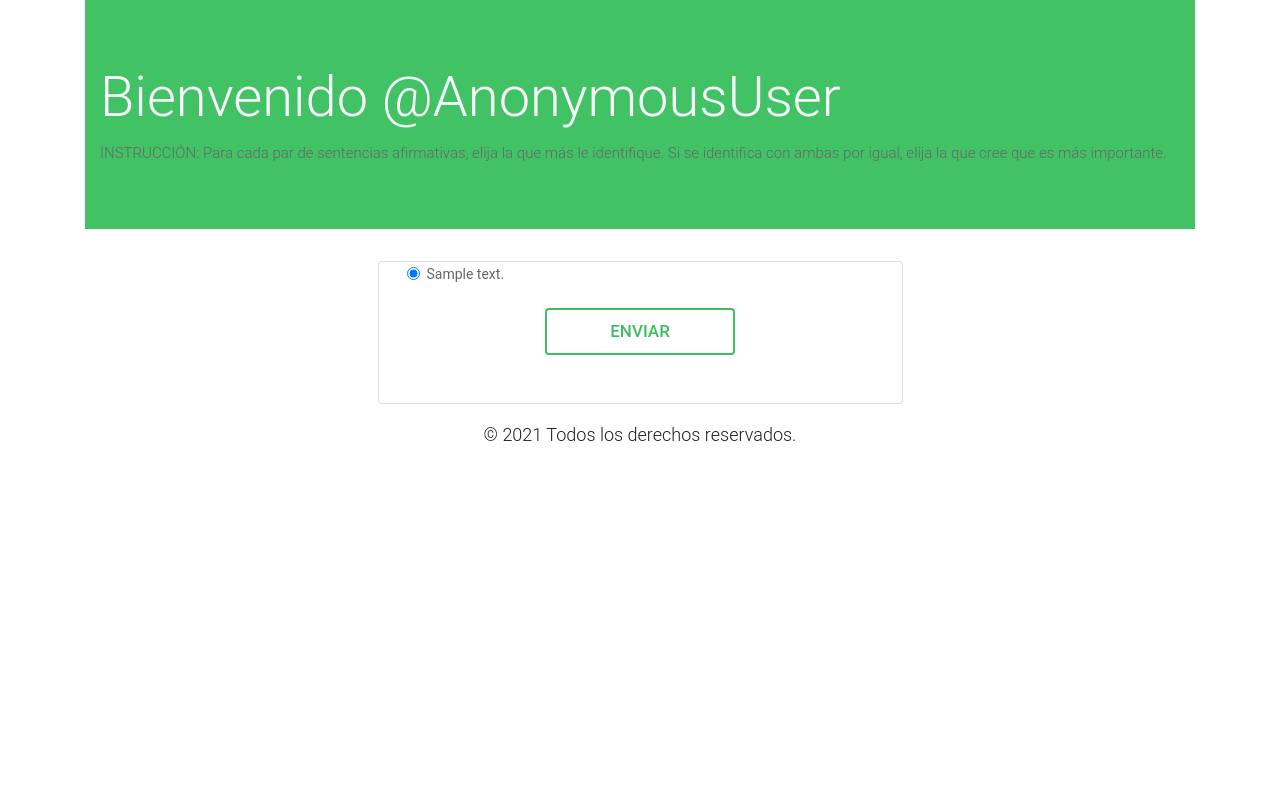
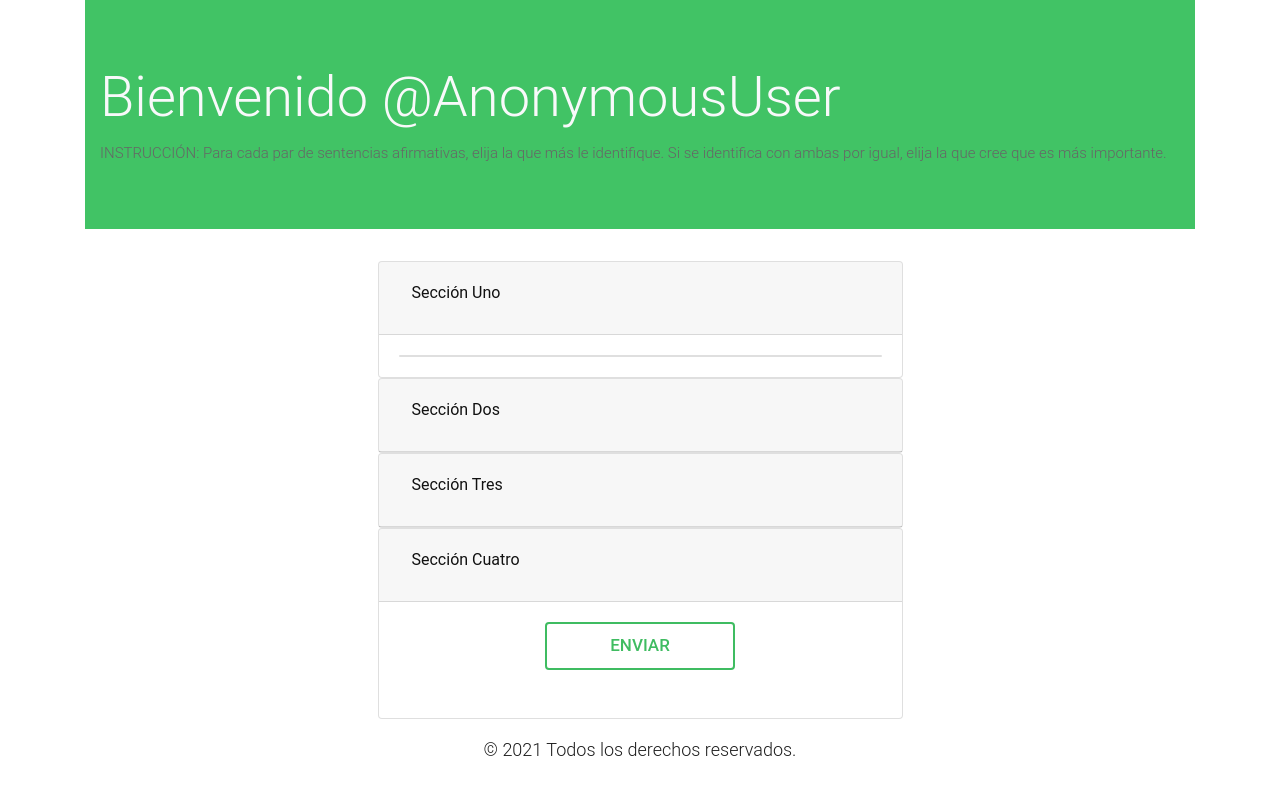
Before and after one commit to andatogua/dtc, a Django app: template questions/templates/questions/list.html in a window 1280 px wide. Run offline with Django 3.2, Linux system fonts and the light colour scheme; the template is opened without the code that fills it: most values are stand-ins (such as "Sample title", 1, 10 or a date in 2020); some libraries are stand-ins or nearby versions.

Commit message:
questions post

```diff
--- a/core/templates/core/index.html
+++ b/core/templates/core/index.html
@@ -129,7 +129,7 @@
                   </p>
                 </div>
               </div>
-              <a class="read_more bg mx-auto" style="max-width: 20vw;" href="#"><i class="fa fa-twitter" aria-hidden="true"></i> Inicia con Twitter</a>
+              <a class="read_more bg mx-auto" style="max-width: 300px;" href="#"><i class="fa fa-twitter" aria-hidden="true"></i> Inicia con Twitter</a>
             </div>
           </div>
         </div>
--- a/questions/admin.py
+++ b/questions/admin.py
@@ -1,8 +1,12 @@
 from django.contrib import admin
-from .models import QuestionModel
+from .models import QuestionModel, ResponseModel
 
 # Register your models here.
 class QuestionAdmin(admin.ModelAdmin):
     list_display=["question","answer","value"]
 
+class ResponseAdmin(admin.ModelAdmin):
+    list_display=["question","username","value"]
+
 admin.site.register(QuestionModel,QuestionAdmin)
+admin.site.register(ResponseModel,ResponseAdmin)
--- a/questions/models.py
+++ b/questions/models.py
@@ -17,7 +17,12 @@
     class Meta():
         pass
 
+    def __str__(self) -> str:
+        return str(self.question)
+
+
 class ResponseModel(models.Model):
+    question = models.ForeignKey(QuestionModel, on_delete=models.CASCADE, null=True)
     username = models.ForeignKey(User, on_delete=models.CASCADE)
     value = models.IntegerField()
 
--- a/questions/templates/questions/list.html
+++ b/questions/templates/questions/list.html
@@ -9,11 +9,25 @@
     </div>
   </div>
 
-  <form method="POST" class="col-6 mx-auto">{% csrf_token %}
+  <form method="POST" class="col-sm-12 col-lg-6 mx-auto">{% csrf_token %}
+
+    <div id="accordion">
+      <div class="card">
+        <div class="card-header" id="headingOne">
+          <h5 class="mb-0">
+            <a class="btn btn-link" data-toggle="collapse" data-target="#collapseOne" aria-expanded="true" aria-controls="collapseOne" >
+              Sección Uno
+            </a>
+          </h5>
+        </div>
+
+        <div id="collapseOne" class="collapse show" aria-labelledby="headingOne" data-parent="#accordion">
+          <div class="card-body">
             <div class="card">
               {% for o in obj %}
+              {% if o.question < 11 %}
               <div class="pl-5 form-check">
-        <input class="form-check-input" required type="radio" name="exampleRadios{{o.question}}" id="exampleRadios{{o.id}}" value="{{o.value}}" checked>
+                <input class="form-check-input" required type="radio" name="{{o.question}}" id="exampleRadios{{o.id}}" value="{{o.value}}" checked>
                 <label class="form-check-label" for="exampleRadios{{o.id}}">
                       {{o.answer}}
                 </label>
@@ -21,9 +35,74 @@
               {% if o.id|divisibleby:"2" %}
                 <hr>
               {% endif %}
+              {% endif %}
               {% endfor %}
+
+            </div>
+          </div>
+        </div>
+      </div>
+      <div class="card">
+        <div class="card-header" id="headingTwo">
+          <h5 class="mb-0">
+            <a class="btn btn-link collapsed" data-toggle="collapse" data-target="#collapseTwo" aria-expanded="false" aria-controls="collapseTwo">
+              Sección Dos
+            </a>
+          </h5>
+        </div>
+        <div id="collapseTwo" class="collapse" aria-labelledby="headingTwo" data-parent="#accordion">
+          <div class="card-body">
+            <div class="card">
+              {% for o in obj %}
+              {% if o.question > 10 and o.question < 21 %}
+              <div class="pl-5 form-check">
+                <input class="form-check-input" required type="radio" name="{{o.question}}" id="exampleRadios{{o.id}}" value="{{o.value}}" checked>
+                <label class="form-check-label" for="exampleRadios{{o.id}}">
+                      {{o.answer}}
+                </label>
+              </div>
+              {% if o.id|divisibleby:"2" %}
+                <hr>
+              {% endif %}
+              {% endif %}
+              {% endfor %}
+
+            </div>
+          </div>
+        </div>
+      </div>
+      <div class="card">
+        <div class="card-header" id="headingTwo">
+          <h5 class="mb-0">
+            <a class="btn btn-link collapsed" data-toggle="collapse" data-target="#collapseThree" aria-expanded="false" aria-controls="collapseThree">
+              Sección Tres
+            </a>
+          </h5>
+        </div>
+        <div id="collapseThree" class="collapse" aria-labelledby="headingThree" data-parent="#accordion">
+          <div class="card-body">
+            Anim pariatur cliche reprehenderit, enim eiusmod high life accusamus terry richardson ad squid. 3 wolf moon officia aute, non cupidatat skateboard dolor brunch. Food truck quinoa nesciunt laborum eiusmod. Brunch 3 wolf moon tempor, sunt aliqua put a bird on it squid single-origin coffee nulla assumenda shoreditch et. Nihil anim keffiyeh helvetica, craft beer labore wes anderson cred nesciunt sapiente ea proident. Ad vegan excepteur butcher vice lomo. Leggings occaecat craft beer farm-to-table, raw denim aesthetic synth nesciunt you probably haven't heard of them accusamus labore sustainable VHS.
+          </div>
+        </div>
+      </div>
+      <div class="card">
+        <div class="card-header" id="headingFour">
+          <h5 class="mb-0">
+            <a class="btn btn-link collapsed" data-toggle="collapse" data-target="#collapseFour" aria-expanded="false" aria-controls="collapseFour">
+              Sección Cuatro
+            </a>
+          </h5>
+        </div>
+        <div id="collapseFour" class="collapse" aria-labelledby="headingFour" data-parent="#accordion">
+          <div class="card-body">
+            Anim pariatur cliche reprehenderit, enim eiusmod high life accusamus terry richardson ad squid. 3 wolf moon officia aute, non cupidatat skateboard dolor brunch. Food truck quinoa nesciunt laborum eiusmod. Brunch 3 wolf moon tempor, sunt aliqua put a bird on it squid single-origin coffee nulla assumenda shoreditch et. Nihil anim keffiyeh helvetica, craft beer labore wes anderson cred nesciunt sapiente ea proident. Ad vegan excepteur butcher vice lomo. Leggings occaecat craft beer farm-to-table, raw denim aesthetic synth nesciunt you probably haven't heard of them accusamus labore sustainable VHS.
+          </div>
+        </div>
         <button type="submit" class="read_more btn bg mx-auto mb-5" href="#">Enviar</button>
       </div>
+    </div>
+
+
   </form>
 </div>
 
```
Also changed, not shown: questions/views.py (+20 -6 lines), db.sqlite3, questions/migrations/0003_responsemodel_question.py (added). Lines whose indentation alone changed are shown as unchanged.
